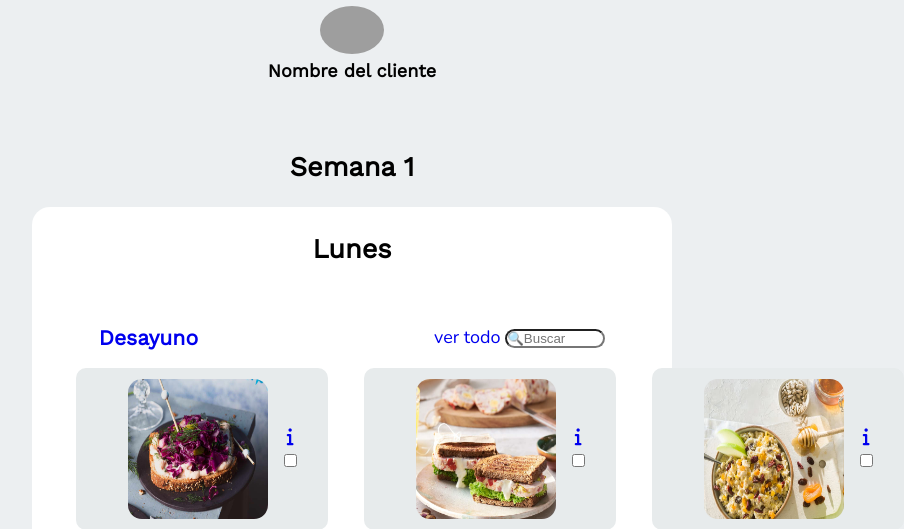
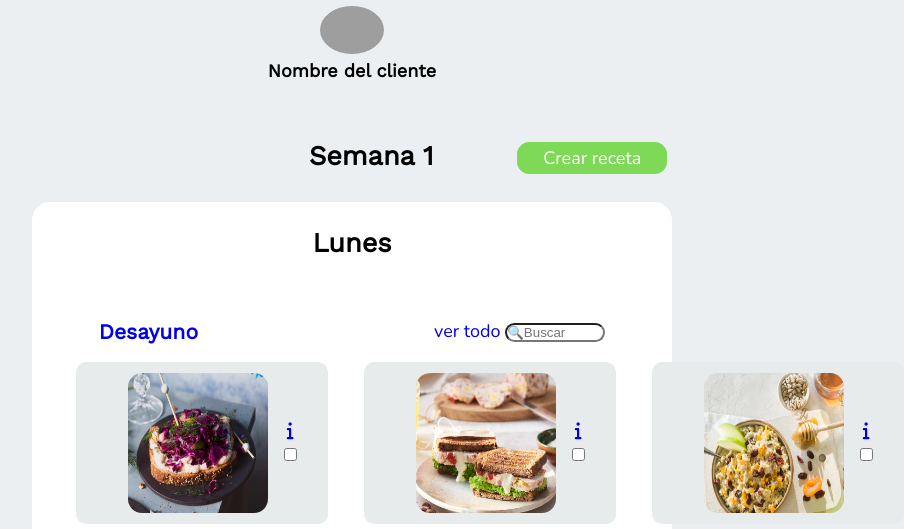
Before and after one commit to Alternate-Dual/Alternate-Dual, a PHP site: page /menu_semanal_nutri_cliente.php in a window 1280 px wide. Shown: the part 116-645 px from the top of the page, without its empty margins (288-1192 px from the left). Run offline with PHP 8.4, Linux system fonts and the light colour scheme; a user stored in the database is signed in; data comes from the database, SQL or seed files in the repository; some libraries are stand-ins or nearby versions; grey boxes are pictures that could not be loaded.

Commit message:
boton crear receta en semana

```diff
--- a/css/style.css
+++ b/css/style.css
@@ -740,6 +740,15 @@ table tr:nth-child(2n+1).admin {
   margin-top: 2%;
 }
 
+.cabeza2 {
+  display: flex;
+  flex-direction: row;
+  justify-content: space-between;
+  margin-left: 44%;
+  margin-right: 13%;
+  margin-top: 2%;
+}
+
 #menuDia {
   display: flex;
   flex-direction: row;
--- a/css/style.scss
+++ b/css/style.scss
@@ -831,6 +831,16 @@ table tr:nth-child(2n+1).admin{
 
 }
 
+.cabeza2{
+    display: flex;
+    flex-direction:row;
+    justify-content: space-between;
+    margin-left: 44%;
+    margin-right: 13%;
+    margin-top: 2%;
+
+}
+
 #menuDia{
     display: flex;
     flex-direction: row;
--- a/views/menu_semanal_nutri_cliente.php
+++ b/views/menu_semanal_nutri_cliente.php
@@ -64,9 +64,15 @@ if(!isset($_SESSION['rol'])){
             <img src="../img/icon1.jpg" alt="cara" />
             <h4>Nombre del cliente</h4>
         </div>
+
+
+    <div class="cabeza2">
+        <h2>Semana 1</h2>
+        <div class="semanaSiguiente">
+                <button class="buton" onclick="crearReceta()">Crear receta</button>
+            </div>
     </div>
-
-     <h2>Semana 1</h2>
+    </div>
      <br>
 
      <?php
```
Also changed, not shown: 1 other file.
